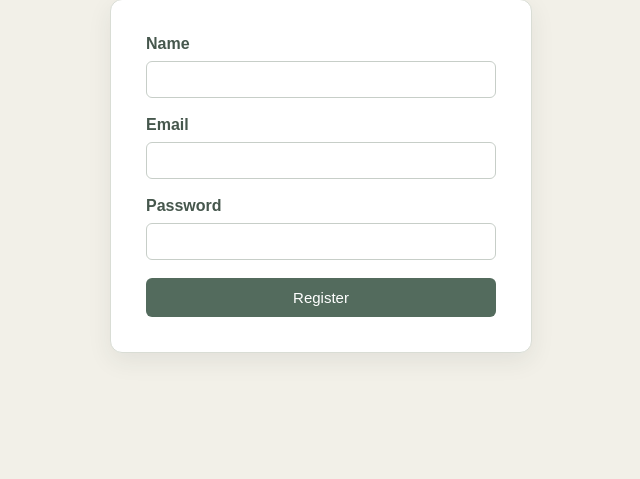
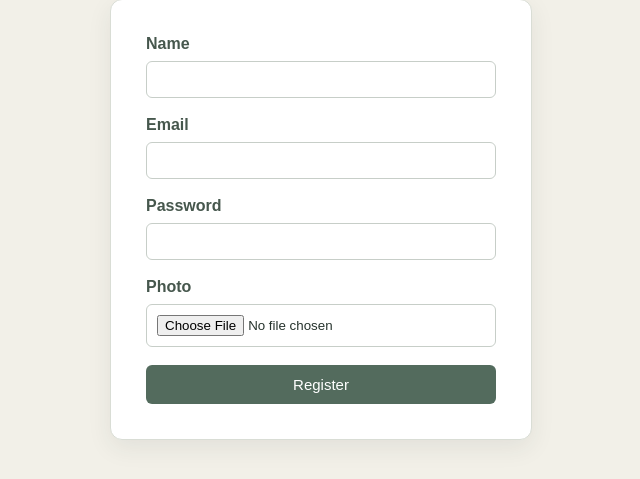
Before and after one commit to rapuru-varshini/ExamGuard, a Flask app: page /register in a window 1280 px wide. Shown: the part 148-627 px from the top of the page, without its empty margins (319-959 px from the left). Run offline with Flask 3, Linux system fonts and the light colour scheme.

Commit message:
photo upload

```diff
--- a/app.py
+++ b/app.py
@@ -1,9 +1,12 @@
 from flask import Flask, redirect, request, render_template, session, redirect
 from database import init_db, get_db
 from werkzeug.security import check_password_hash, generate_password_hash,check_password_hash
+from werkzeug.utils import secure_filename
+import os
 
 app = Flask(__name__)
 app.secret_key = "examguard_secret_key"
+upload_folder = "static/uploads"
 
 print(app.url_map)
 
@@ -25,16 +28,25 @@ def register():
         password = request.form["password"]
         hashed_password = generate_password_hash(password)
         print(f"Name: {name}, Email: {email}, Password: {hashed_password}")
+        photo= request.files.get("photo")
+
+        if not photo or photo.filename == "":
+            return "please select a photo"
+
+        os.makedirs(upload_folder, exist_ok=True)
+        filename=secure_filename(photo.filename)
+        photo_path=os.path.join(upload_folder, filename)
+        photo.save(photo_path)
 
         connection = get_db()
 
         connection.execute(
             """
             INSERT INTO candidates
-            (name, email, password)
-            VALUES (?, ?, ?)
+            (name, email, password, photo)
+            VALUES (?, ?, ?, ?)
             """,
-            (name, email, hashed_password)
+            (name, email, hashed_password, photo_path)
         )
 
         connection.commit()
--- /dev/null
+++ b/camera.py
@@ -0,0 +1,3 @@
+#openCV open source computer vision library
+working on camera, images, videos, face detection, object detection, image processingand more. It is widely used in various applications such as robotics, surveillance, augmented reality, and autonomous vehicles.
+openCV does not take a photo itself, just it connects to your default webcam and receives continuously video frames and we shouls choose one frame to save as an image.
--- a/database.py
+++ b/database.py
@@ -14,17 +14,10 @@ def init_db():
 
 
 
-    connection.execute( """
-
-        create table if not exists candidates(
-            id integer  primary key AUTOINCREMENT,
-            name text not null,
-            email text unique not null,
-            password text not null
-        )
-
-    """
-
-    )
+    # connection.execute("""
+    #     ALTER TABLE candidates
+    #     ADD COLUMN photo TEXT
+    #     """
+    # )
     connection.commit()
     connection.close()
--- a/templates/register.html
+++ b/templates/register.html
@@ -70,7 +70,7 @@
 
     <h1>Candidate Registration</h1>
 
-    <form method="POST">
+    <form method="POST" enctype="multipart/form-data">
 
         <label>Name</label>
 
@@ -92,12 +92,19 @@
 
         <label>Password</label>
 
+
         <input
             type="password"
             name="password"
         >
 
         <br><br>
+        <label>Photo</label>
+
+        <input type="file" name="photo" accept="image/*" required>
+        <br><br>
+
+
 
         <button type="submit">
             Register
```
Also changed, not shown: static/uploads/AdobeStock_383646076_Preview.jpeg (added).
